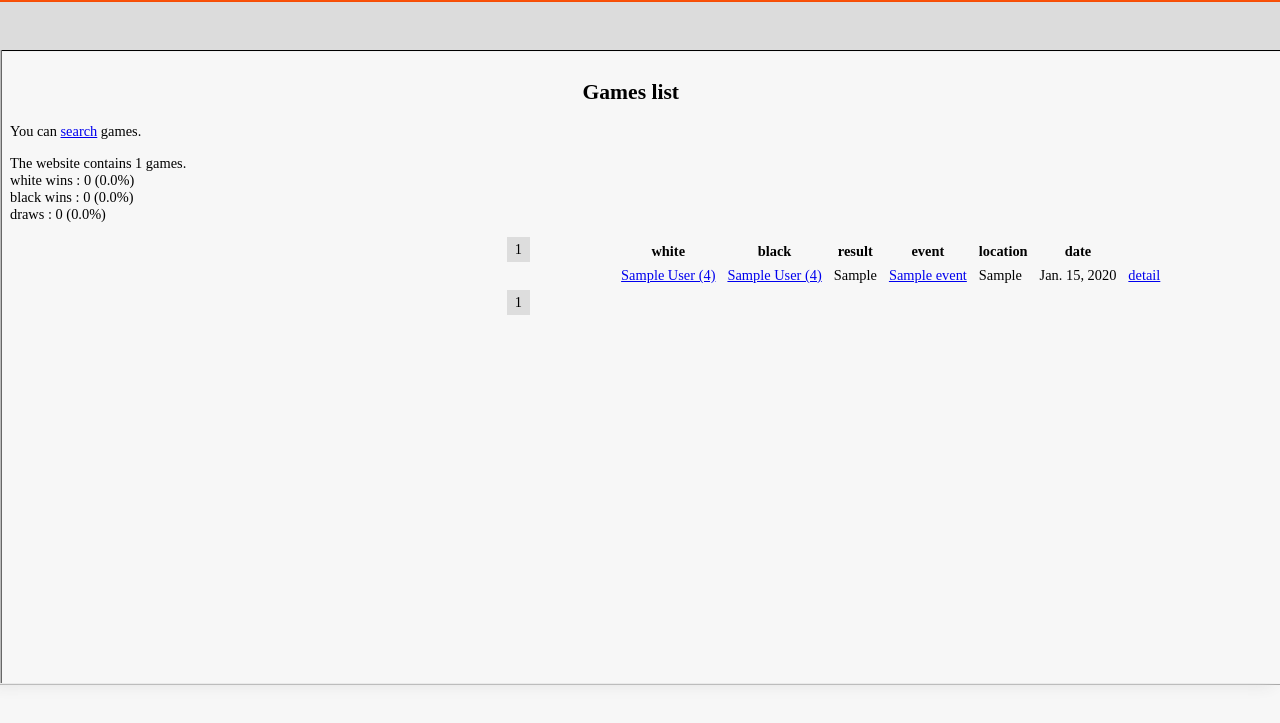
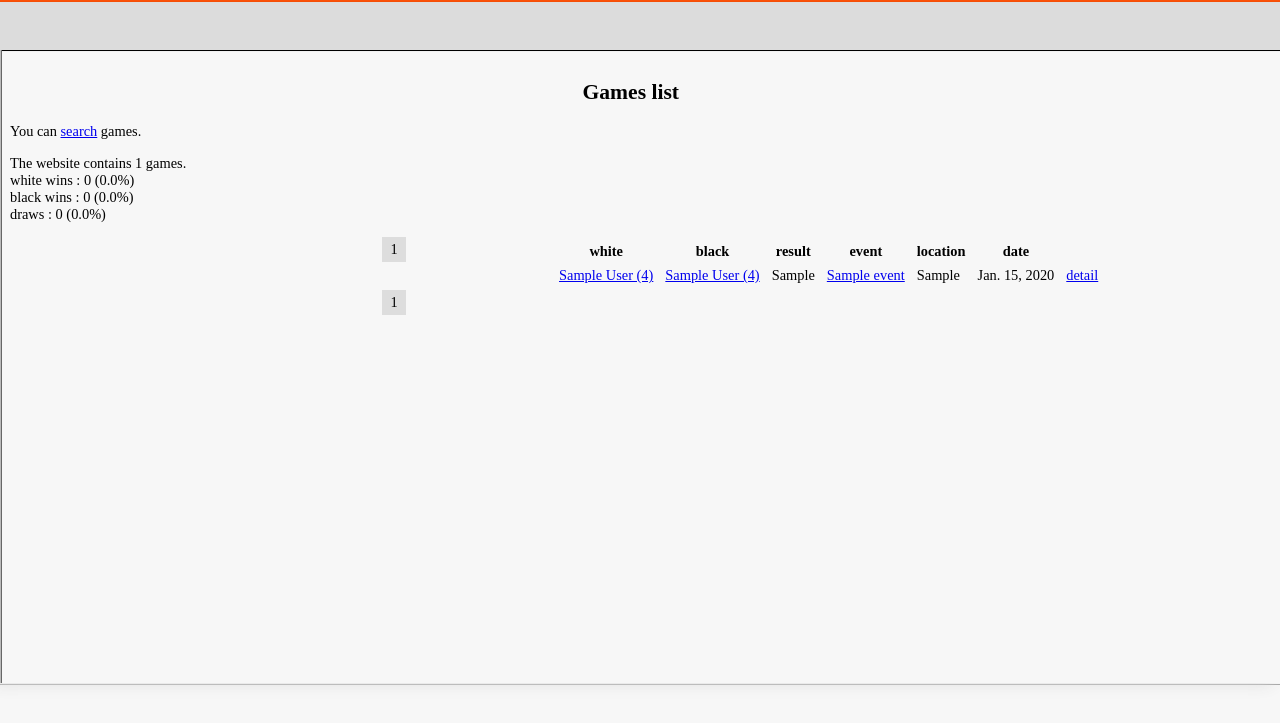
Before and after one commit to colingeniet/chess-openings-db, a Django app: page /game/ in a window 1280 px wide. Shown: the part 54-777 px from the top of the page. Run offline with Django 3.2, Linux system fonts and the light colour scheme; tables that the repository leaves empty hold one stand-in row (values such as "Sample post").

Commit message:
Update generic.css

```diff
--- a/chess_openings/chs/static/css/generic.css
+++ b/chess_openings/chs/static/css/generic.css
@@ -216,7 +216,7 @@
 
 .paginator {
     display: block;
-    max-width: 20%;
+    max-width: 40%;
     margin: auto;
 }
 
```
